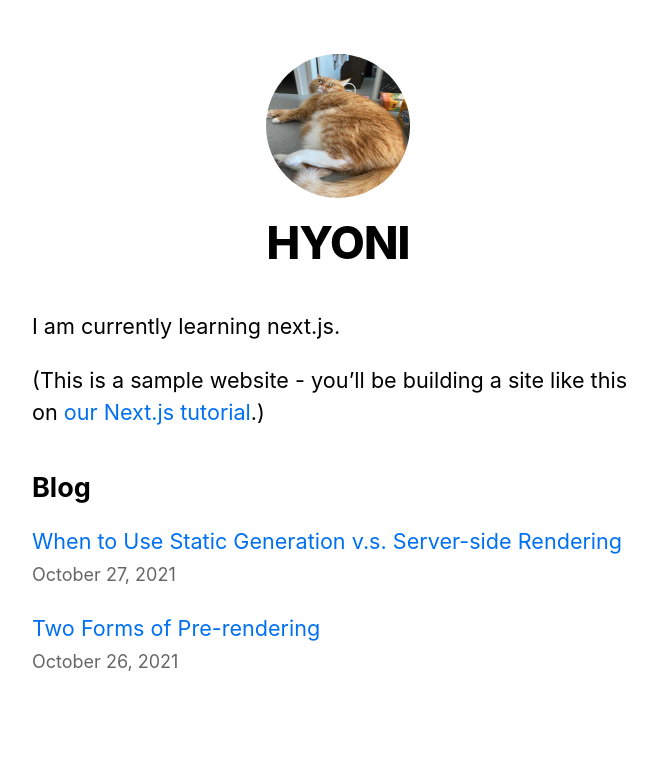
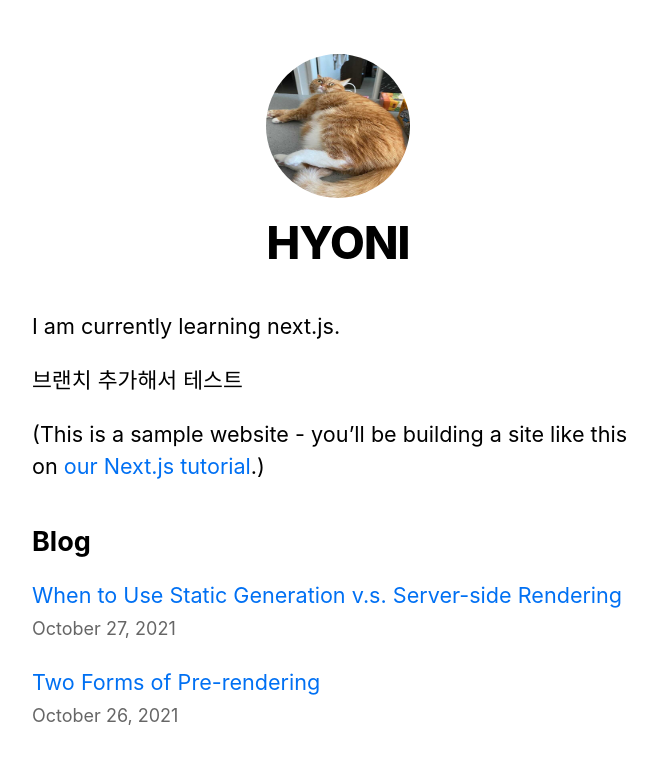
Before and after one commit to rectanglehihat/nextjs-test, a Next.js app: page / in a window 1280 px wide. Shown: the top 762 px of the page, without its empty margins (302-959 px from the left). Built offline with nearby package versions, Linux system fonts and the light colour scheme.

Commit message:
Vercel - Preview Deployment for Every Push

```diff
--- a/pages/index.js
+++ b/pages/index.js
@@ -22,6 +22,7 @@ export default function Home({ allPostsData }) {
       </Head>
       <section className={utilStyles.headingMd}>
         <p>I am currently learning next.js.</p>
+        <p>브랜치 추가해서 테스트</p>
         <p>
           (This is a sample website - you’ll be building a site like this on{" "}
           <a href="https://nextjs.org/learn">our Next.js tutorial</a>.)
```
